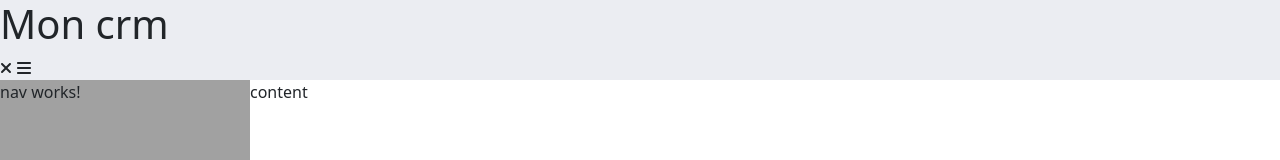
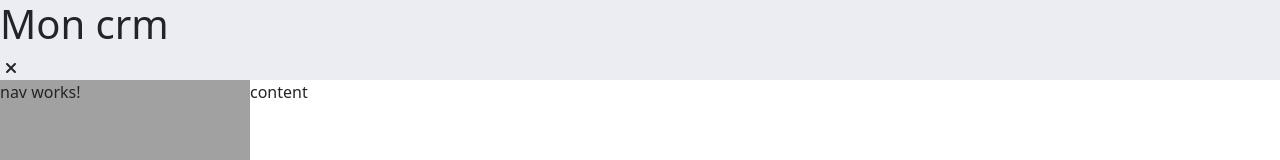
Before and after one commit to SE22-217300-POEC-JAVA-FULLSTACK-NIORT/CRM, an Angular app: page / in a window 1280 px wide. Shown: the top 160 px of the page. Built offline with nearby package versions, Linux system fonts and the light colour scheme.

Commit message:
Commit 10 & 11 : NgIf, ng-template & ng-container

```diff
--- a/src/app/app.component.html
+++ b/src/app/app.component.html
@@ -1,7 +1,7 @@
 <app-ui>
-    <app-icon-close class="tr-btn"></app-icon-close>
-    <app-icon-nav class="tr-btn"></app-icon-nav>
     <app-header class="tr-header"></app-header>
+    <app-icon-nav class="tr-open"></app-icon-nav>
+    <app-icon-close class="tr-close"></app-icon-close>
     <app-nav class="tr-nav"></app-nav>
     <app-footer class="tr-footer"></app-footer>
 </app-ui>
--- a/src/app/icons/components/icon-close/icon-close.component.scss
+++ b/src/app/icons/components/icon-close/icon-close.component.scss
@@ -1,4 +1,4 @@
 fa-icon {
     cursor: pointer;
-    margin-right: 5px;
+    margin-left: 5px;
 }
--- a/src/app/icons/components/icon-nav/icon-nav.component.scss
+++ b/src/app/icons/components/icon-nav/icon-nav.component.scss
@@ -1,4 +1,4 @@
 fa-icon {
     cursor: pointer;
-    margin-right: 5px;
+    margin-left: 5px;
 }
--- a/src/app/ui/components/ui/ui.component.html
+++ b/src/app/ui/components/ui/ui.component.html
@@ -2,7 +2,28 @@
   <header>
     <ng-content select=".tr-header"></ng-content>
     <span (click)="toggle()">
-      <ng-content select=".tr-btn"></ng-content>
+
+      <!-- Syntaxe ngif basique -->
+      <!-- <ng-content *ngIf="close" select=".tr-open"></ng-content>
+      <ng-content *ngIf="!close" select=".tr-close"></ng-content> -->
+
+      <!-- Syntaxe ngif else -->
+      <!-- <ng-content *ngIf="!close; else elseBlock " select=".tr-close"></ng-content>
+      <ng-template #elseBlock>
+        <ng-content select=".tr-open"></ng-content>
+      </ng-template> -->
+
+      <!-- syntaxe ngif then else -->
+      <ng-container *ngIf="close; then thenBlock else elseBlock"></ng-container>
+
+      <ng-template #thenBlock>
+        <ng-content select=".tr-open"></ng-content>
+      </ng-template>
+
+      <ng-template #elseBlock>
+        <ng-content select=".tr-close"></ng-content>
+      </ng-template>
+
     </span>
   </header>
   <main class="d-flex flex-grow-1">
```
